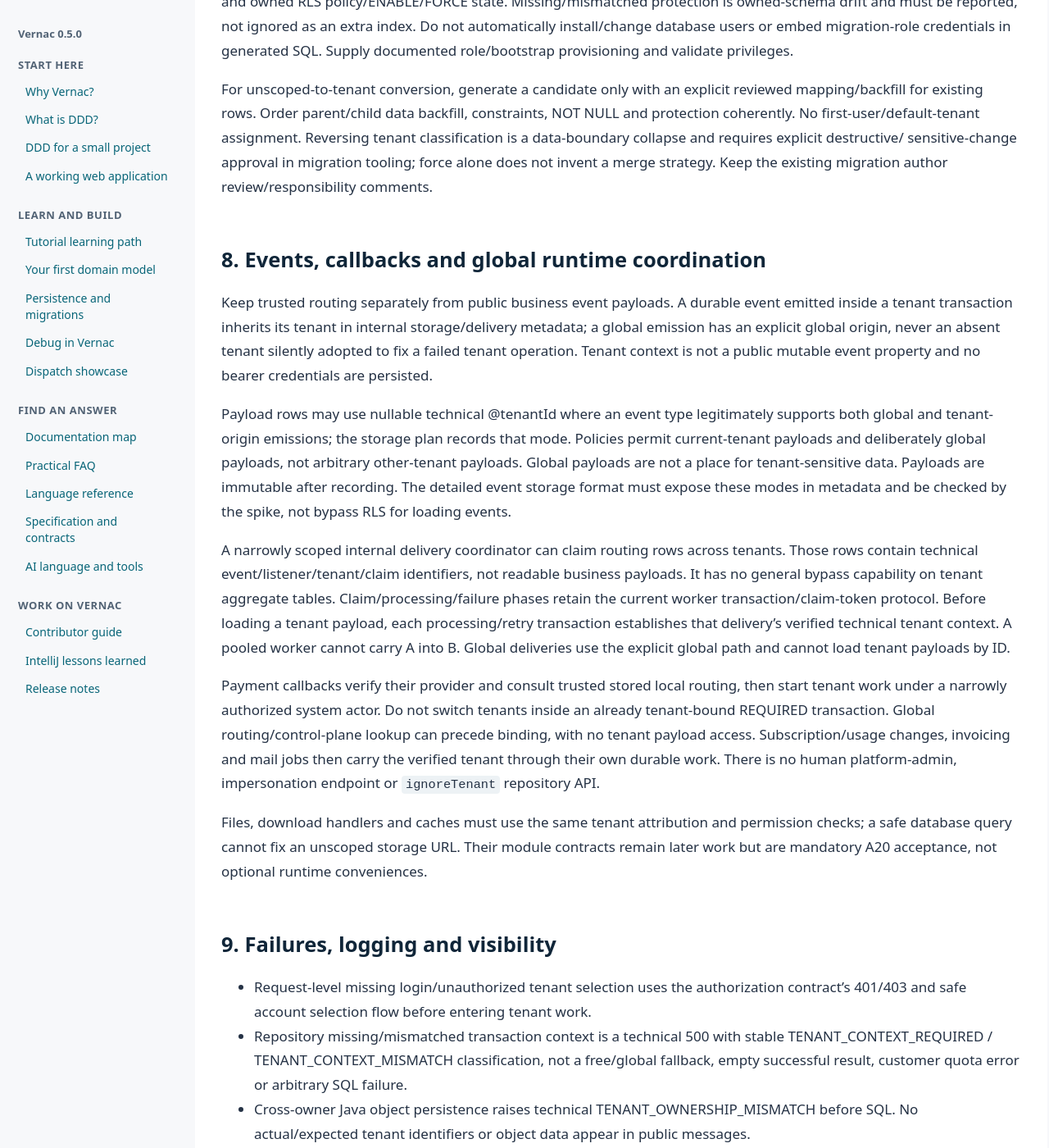
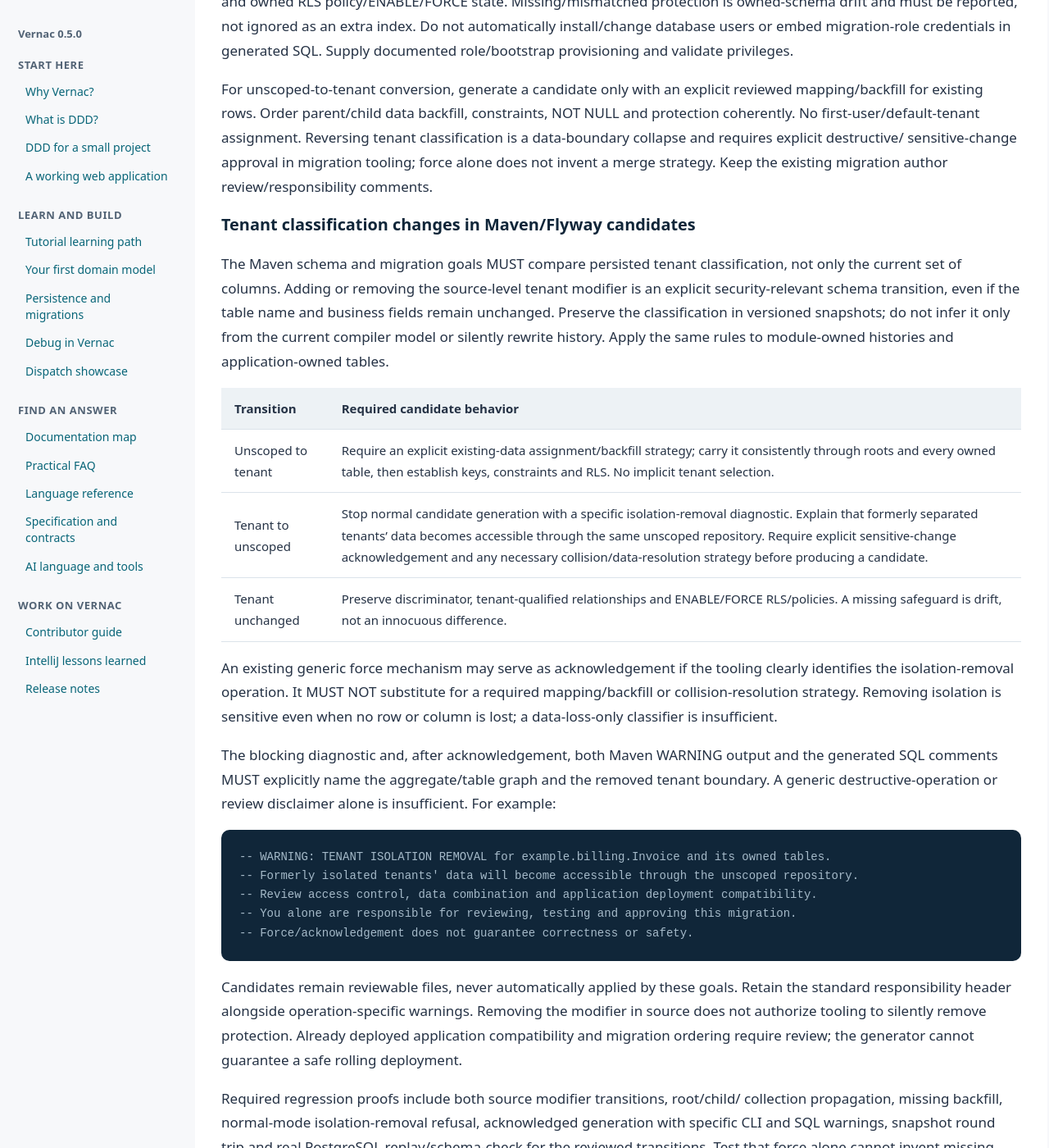
Before and after one commit to DannyReinhold/vernac, a Jekyll site: the page built from docs/development/tenant-technical-contract.md, in a window 1280 px wide and 1400 px high, scrolled down 6486 px. Shown: the whole window at 82% size. Built offline with Jekyll 4.4.1, drawn with Linux system fonts in a browser that asks for light colours; some of the changed text lies outside the part shown.

Commit message:
Specify tenant isolation removal warnings and migration acceptance proofs

```diff
--- a/docs/development/tenant-technical-contract.md
+++ b/docs/development/tenant-technical-contract.md
@@ -243,6 +243,51 @@ tenant classification is a data-boundary collapse and requires explicit destruct
 sensitive-change approval in migration tooling; force alone does not invent a merge
 strategy. Keep the existing migration author review/responsibility comments.
 
+### Tenant classification changes in Maven/Flyway candidates
+
+The Maven schema and migration goals MUST compare persisted tenant classification,
+not only the current set of columns. Adding or removing the source-level tenant
+modifier is an explicit security-relevant schema transition, even if the table name
+and business fields remain unchanged. Preserve the classification in versioned
+snapshots; do not infer it only from the current compiler model or silently rewrite
+history. Apply the same rules to module-owned histories and application-owned tables.
+
+| Transition | Required candidate behavior |
+| --- | --- |
+| Unscoped to tenant | Require an explicit existing-data assignment/backfill strategy; carry it consistently through roots and every owned table, then establish keys, constraints and RLS. No implicit tenant selection. |
+| Tenant to unscoped | Stop normal candidate generation with a specific isolation-removal diagnostic. Explain that formerly separated tenants' data becomes accessible through the same unscoped repository. Require explicit sensitive-change acknowledgement and any necessary collision/data-resolution strategy before producing a candidate. |
+| Tenant unchanged | Preserve discriminator, tenant-qualified relationships and ENABLE/FORCE RLS/policies. A missing safeguard is drift, not an innocuous difference. |
+
+An existing generic force mechanism may serve as acknowledgement if the tooling
+clearly identifies the isolation-removal operation. It MUST NOT substitute for a
+required mapping/backfill or collision-resolution strategy. Removing isolation is
+sensitive even when no row or column is lost; a data-loss-only classifier is insufficient.
+
+The blocking diagnostic and, after acknowledgement, both Maven WARNING output and
+the generated SQL comments MUST explicitly name the aggregate/table graph and the
+removed tenant boundary. A generic destructive-operation or review disclaimer alone
+is insufficient. For example:
+
+~~~sql
+-- WARNING: TENANT ISOLATION REMOVAL for example.billing.Invoice and its owned tables.
+-- Formerly isolated tenants' data will become accessible through the unscoped repository.
+-- Review access control, data combination and application deployment compatibility.
+-- You alone are responsible for reviewing, testing and approving this migration.
+-- Force/acknowledgement does not guarantee correctness or safety.
+~~~
+
+Candidates remain reviewable files, never automatically applied by these goals.
+Retain the standard responsibility header alongside operation-specific warnings.
+Removing the modifier in source does not authorize tooling to silently remove
+protection. Already deployed application compatibility and migration ordering require
+review; the generator cannot guarantee a safe rolling deployment.
+
+Required regression proofs include both source modifier transitions, root/child/
+collection propagation, missing backfill, normal-mode isolation-removal refusal,
+acknowledged generation with specific CLI and SQL warnings, snapshot round trip and
+real PostgreSQL replay/schema-check for the reviewed transitions. Test that force
+alone cannot invent missing assignment or resolution instructions.
+
 ## 8. Events, callbacks and global runtime coordination
 
 Keep trusted routing separately from public business event payloads. A durable event
```
Also changed, not shown: docs/development/release-0.6.0.md (+13 -0 lines).
